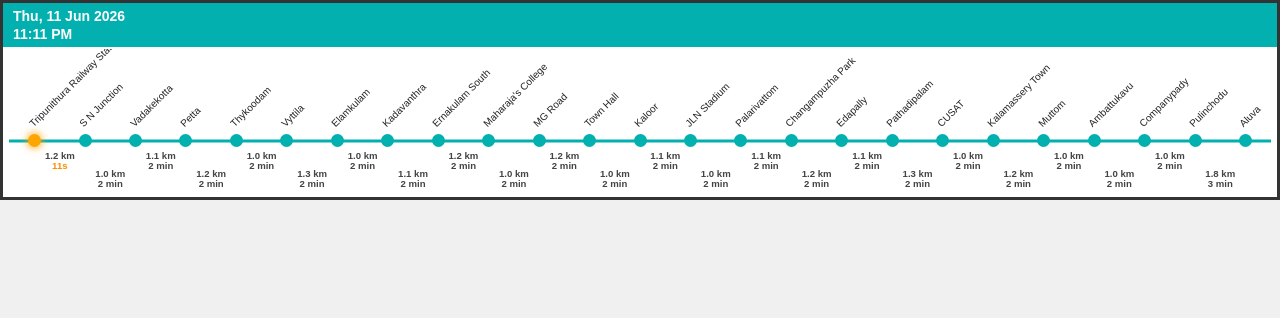
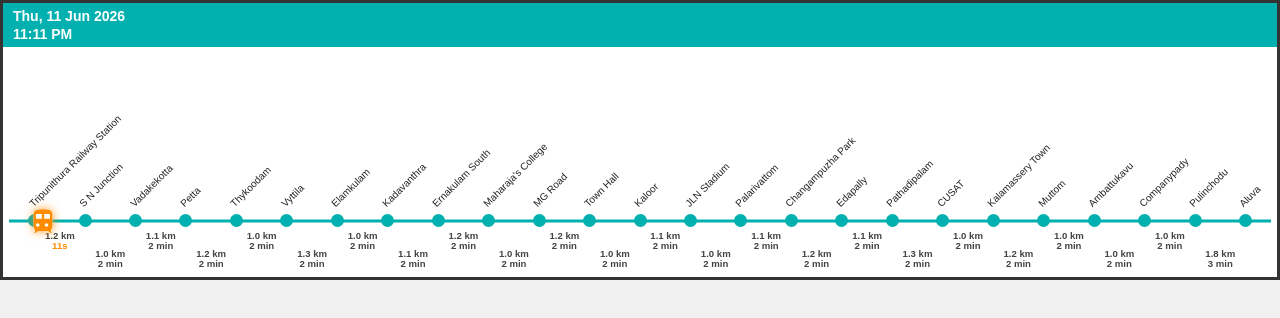
Before and after one commit to jesmonjames/kochimetro_display_replica, a plain HTML site: page index.html in a window 1280 px wide. Drawn offline with nearby package versions, Linux system fonts and the light colour scheme.

Commit message:
feat: smooth train SVG animation, reverse direction, 12hr clock, taller display for labels

```diff
--- a/index.html
+++ b/index.html
@@ -18,7 +18,7 @@ html,body{
 }
 .metro-display{
     width:100vw;
-    height:200px;
+    height:280px; /* Increased to give long labels enough space */
     background:#fff;
     border:3px solid #333;
     display:flex;
@@ -97,9 +97,21 @@ html,body{
     z-index:1;
     transition:background 0.4s, box-shadow 0.4s;
 }
-.tracker-dot.current{
-    background:orange;
-    box-shadow:0 0 7px 2px rgba(255,165,0,0.65);
+.train-dot {
+    position: absolute;
+    width: clamp(20px, 2.5vw, 28px);
+    height: clamp(20px, 2.5vw, 28px);
+    z-index: 10;
+    top: 50%;
+    transform: translate(-50%, -50%);
+    display: flex;
+    justify-content: center;
+    align-items: center;
+    filter: drop-shadow(0 0 5px rgba(255, 140, 0, 0.8));
+}
+.train-dot svg {
+    width: 100%;
+    height: 100%;
 }
 .gap-info{
     position:absolute;
@@ -164,17 +176,26 @@ html,body{
 function updateTime(){
   const now=new Date();
   $('#date').text(now.toLocaleDateString('en-GB',{weekday:'short',day:'2-digit',month:'short',year:'numeric'}));
-  $('#time').text(now.toLocaleTimeString([],{hour:'2-digit',minute:'2-digit'}));
+  $('#time').text(now.toLocaleTimeString('en-US',{hour:'2-digit',minute:'2-digit', hour12:true}));
 }
 updateTime();
 setInterval(updateTime,1000);
 
 
 let currentIndex=0;
+let direction=1;
 const stations=$('.station');
 const dots=$('.tracker-dot');
 let state = 'ARRIVED';
 let timeRemaining = 4;
+
+function getStationCenterPercent(index) {
+  return ((index + 0.5) / stations.length * 100) + '%';
+}
+
+const trainSvg = `<svg viewBox="0 0 24 24"><path d="M12 2C8 2 4 2.5 4 6v9.5c0 1.5.5 3.5 1.5 5L4 22h2l1.5-1.5h9L18 22h2l-1.5-1.5c1-1.5 1.5-3.5 1.5-5V6c0-3.5-4-4-8-4z" fill="white"/><path d="M12 2C8 2 4 2.5 4 6v9.5c0 1.5.5 3.5 1.5 5L4 22h2l1.5-1.5h9L18 22h2l-1.5-1.5c1-1.5 1.5-3.5 1.5-5V6c0-3.5-4-4-8-4zM7.5 17c-.83 0-1.5-.67-1.5-1.5S6.67 14 7.5 14s1.5.67 1.5 1.5S8.33 17 7.5 17zm3.5-7H6V6h5v4zm4 7c-.83 0-1.5-.67-1.5-1.5s.67-1.5 1.5-1.5 1.5.67 1.5 1.5-.67 1.5-1.5 1.5zm3-7h-5V6h5v4z" fill="#FF8C00"/></svg>`;
+const $trainDot = $(`<div class="train-dot">${trainSvg}</div>`).appendTo('.stations-row');
+$trainDot.css({ left: getStationCenterPercent(currentIndex) });
 
 function speak(text){
   if('speechSynthesis' in window){
@@ -191,8 +212,8 @@ function speak(text){
 function updateSimulation(){
   if (state === 'ARRIVED') {
     if (timeRemaining === 4) {
-      dots.removeClass('current');
-      dots.eq(currentIndex).addClass('current');
+      // Ensure we are exactly at the current station visually
+      $trainDot.css({ 'transition': 'none', 'left': getStationCenterPercent(currentIndex) });
       const stationName=stations.eq(currentIndex).find('.station-label').text();
       speak(stationName);
     }
@@ -200,23 +221,36 @@ function updateSimulation(){
     if (timeRemaining <= 0) {
       state = 'TRAVELING';
       timeRemaining = 12; // 12 seconds simulation travel time
+
+      if (currentIndex === stations.length - 1) {
+          direction = -1;
+      } else if (currentIndex === 0) {
+          direction = 1;
+      }
+
+      const nextIndex = currentIndex + direction;
+      $trainDot.css({
+        'transition': 'left 12s linear',
+        'left': getStationCenterPercent(nextIndex)
+      });
     }
   } else if (state === 'TRAVELING') {
-    if (currentIndex < stations.length - 1) {
-      const timeSpan = stations.eq(currentIndex).find('.gap-info .time');
+    let gapIndex = direction === 1 ? currentIndex : currentIndex - 1;
+    if (gapIndex >= 0 && gapIndex < stations.length - 1) {
+      const timeSpan = stations.eq(gapIndex).find('.gap-info .time');
       if (timeSpan.length) {
          timeSpan.html(`<strong style="color:#ff8c00">${timeRemaining}s</strong>`);
       }
     }
     timeRemaining--;
     if (timeRemaining <= 0) {
-      if (currentIndex < stations.length - 1) {
-         const timeSpan = stations.eq(currentIndex).find('.gap-info .time');
+      if (gapIndex >= 0 && gapIndex < stations.length - 1) {
+         const timeSpan = stations.eq(gapIndex).find('.gap-info .time');
          if (timeSpan.length) {
             timeSpan.html(timeSpan.attr('data-orig'));
          }
       }
-      currentIndex = (currentIndex + 1) % dots.length;
+      currentIndex = currentIndex + direction;
       state = 'ARRIVED';
       timeRemaining = 4;
     }
```
